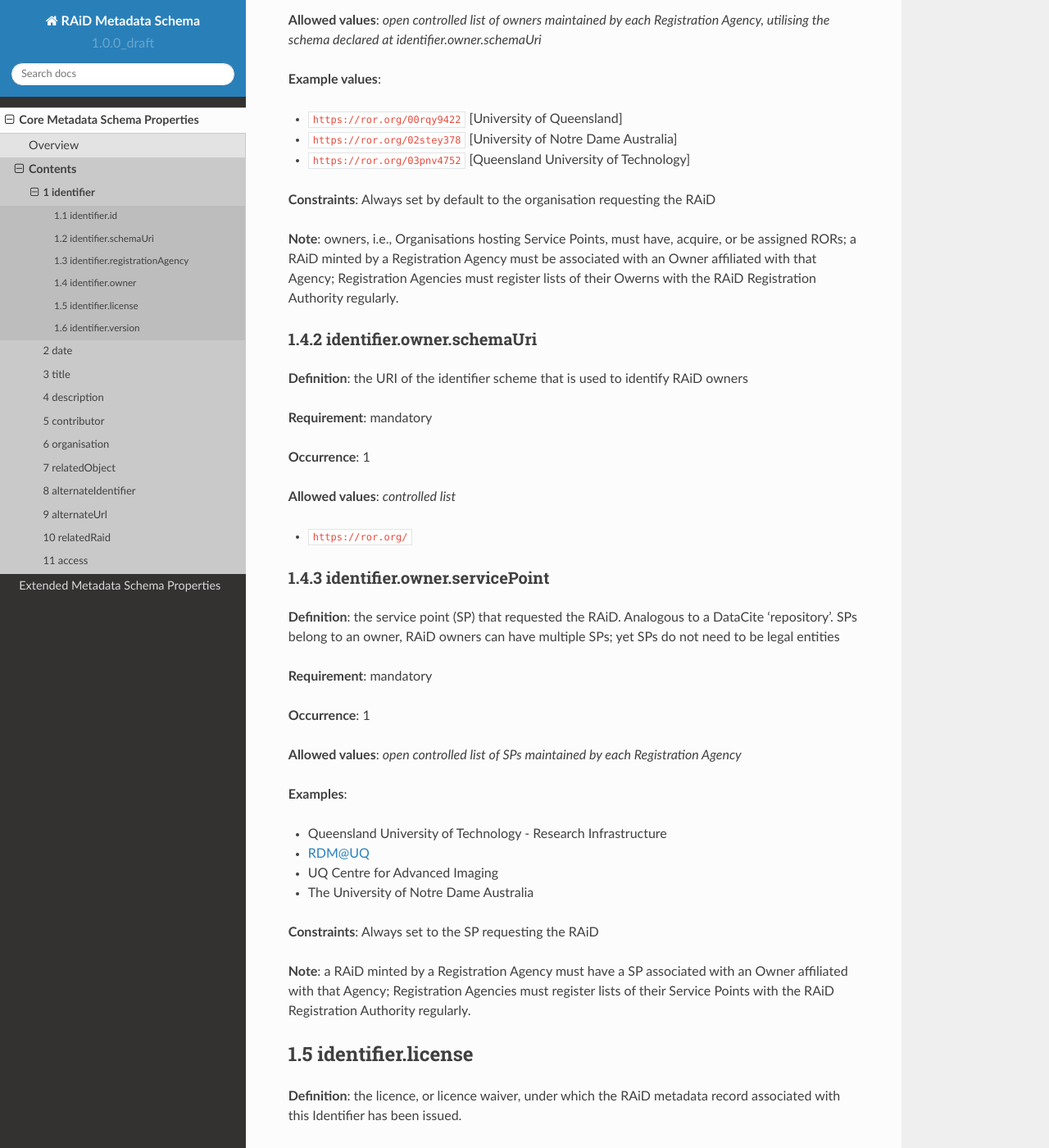
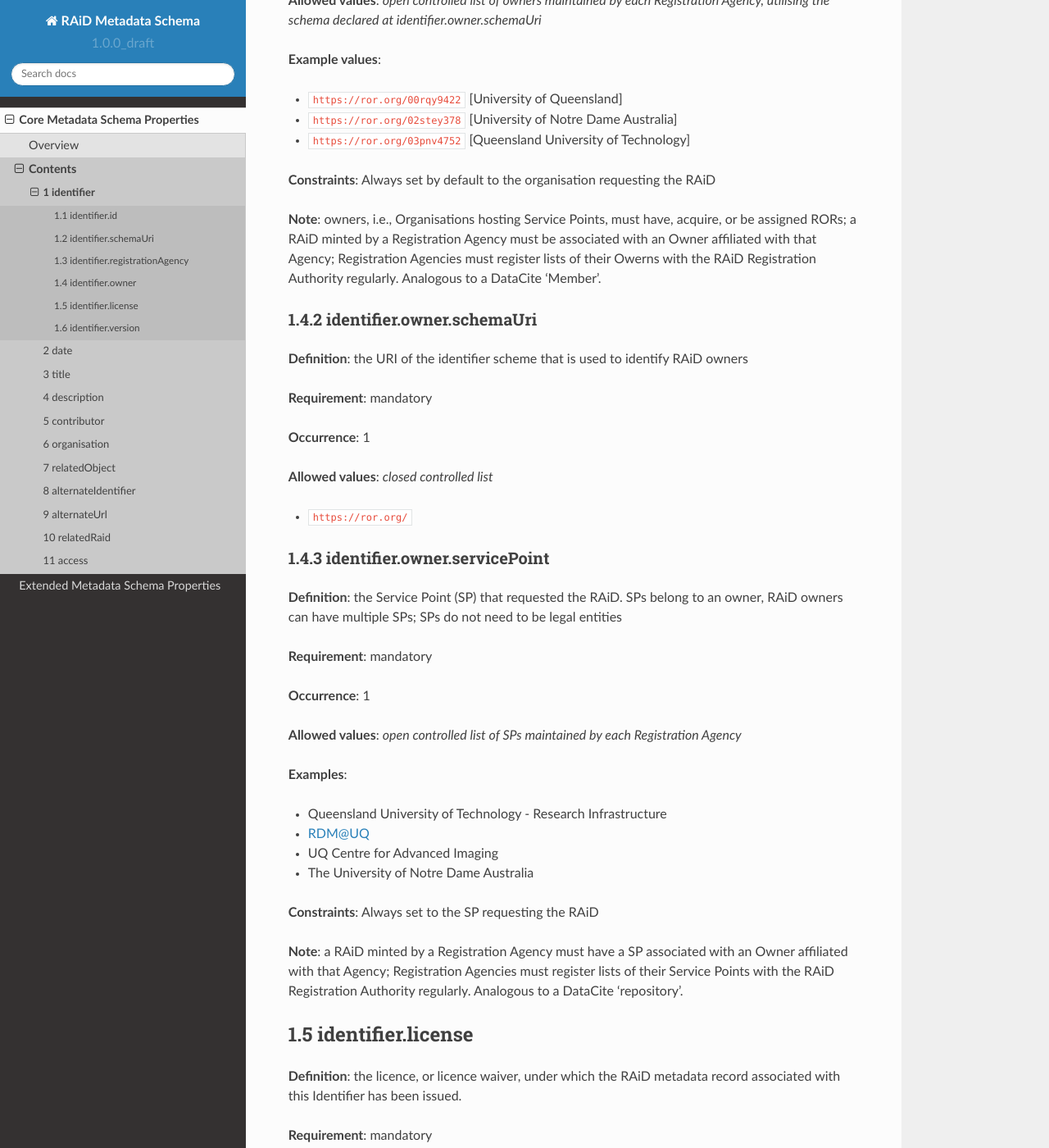
Before and after one commit to au-research/raid-metadata, a Sphinx documentation site: the page built from rtd/docs/source/core/identifier.rst, in a window 1280 px wide and 1400 px high, scrolled down 2763 px. Shown: the whole window at 82% size. Built offline with Sphinx 7.4.7 and the Read the Docs theme 2.0.0, drawn with Linux system fonts in a browser that asks for light colours; pages that are not in the unit, such as notebooks, are missing from menus; some of the changed text lies outside the part shown.

Commit message:
Minor corrections to Identifier and Title blocks

```diff
--- a/rtd/docs/source/core/identifier.rst
+++ b/rtd/docs/source/core/identifier.rst
@@ -31,7 +31,7 @@
 
 **Constraints**: RAiD name prefix supplied by the DOI Foundation; RAiD name suffix consisting of alphanumeric, English, ASCII Latin characters
 
-**Example**: ``https://raid.org/10.12345/abc123``
+**Example**: ``https://raid.org/10.25.10.1234/a1b2c``
 
 **Note**: RAiD names are valid DOIs and can also be resolved via https://doi.org/ or https://handle.net/.
 
@@ -130,7 +130,7 @@
 
 **Constraints**: Always set by default to the organisation requesting the RAiD
 
-**Note**: owners, i.e., Organisations hosting Service Points, must have, acquire, or be assigned RORs; a RAiD minted by a Registration Agency must be associated with an Owner affiliated with that Agency; Registration Agencies must register lists of their Owerns with the RAiD Registration Authority regularly.
+**Note**: owners, i.e., Organisations hosting Service Points, must have, acquire, or be assigned RORs; a RAiD minted by a Registration Agency must be associated with an Owner affiliated with that Agency; Registration Agencies must register lists of their Owerns with the RAiD Registration Authority regularly. Analogous to a DataCite 'Member'.
 
 .. _1.4.2-identifier.owner.schemaUri:
 
@@ -143,7 +143,7 @@
 
 **Occurrence**: 1
 
-**Allowed values**: *controlled list*
+**Allowed values**: *closed controlled list*
 
 * ``https://ror.org/``
 
@@ -152,7 +152,7 @@
 1.4.3 identifier.owner.servicePoint
 ^^^^^^^^^^^^^^^^^^^^^^^^^^^^^^^^^^^
 
-**Definition**: the service point (SP) that requested the RAiD. Analogous to a DataCite 'repository'. SPs belong to an owner, RAiD owners can have multiple SPs; yet SPs do not need to be legal entities
+**Definition**: the Service Point (SP) that requested the RAiD. SPs belong to an owner, RAiD owners can have multiple SPs; SPs do not need to be legal entities
 
 **Requirement**: mandatory
 
@@ -169,7 +169,7 @@
 
 **Constraints**: Always set to the SP requesting the RAiD
 
-**Note**: a RAiD minted by a Registration Agency must have a SP associated with an Owner affiliated with that Agency; Registration Agencies must register lists of their Service Points with the RAiD Registration Authority regularly.
+**Note**: a RAiD minted by a Registration Agency must have a SP associated with an Owner affiliated with that Agency; Registration Agencies must register lists of their Service Points with the RAiD Registration Authority regularly. Analogous to a DataCite 'repository'.
 
 .. _1.5-identifier.license:
 
```
Also changed, not shown: other parts of rtd/docs/source/core/identifier.rst (+2 -2 lines).
